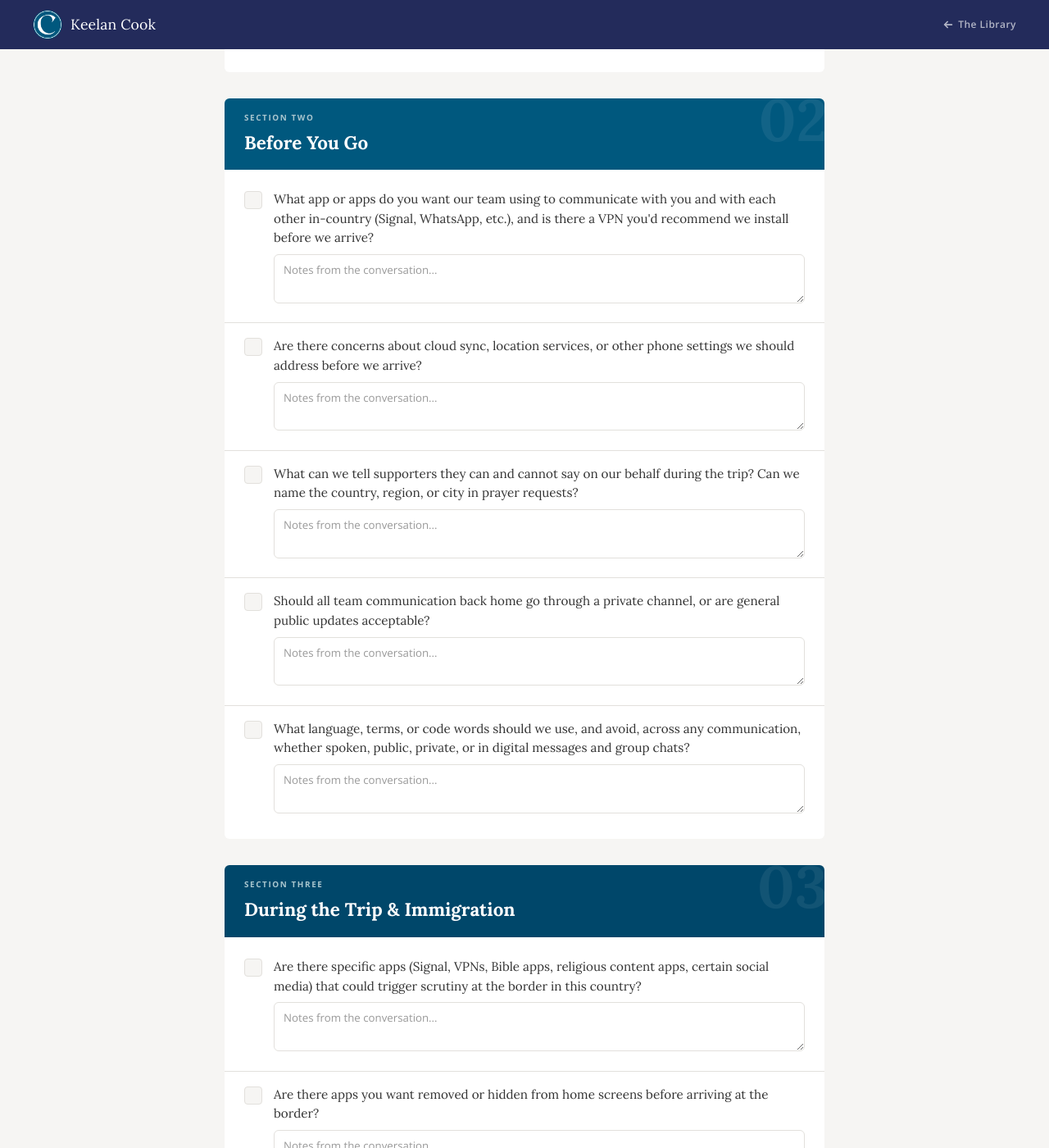
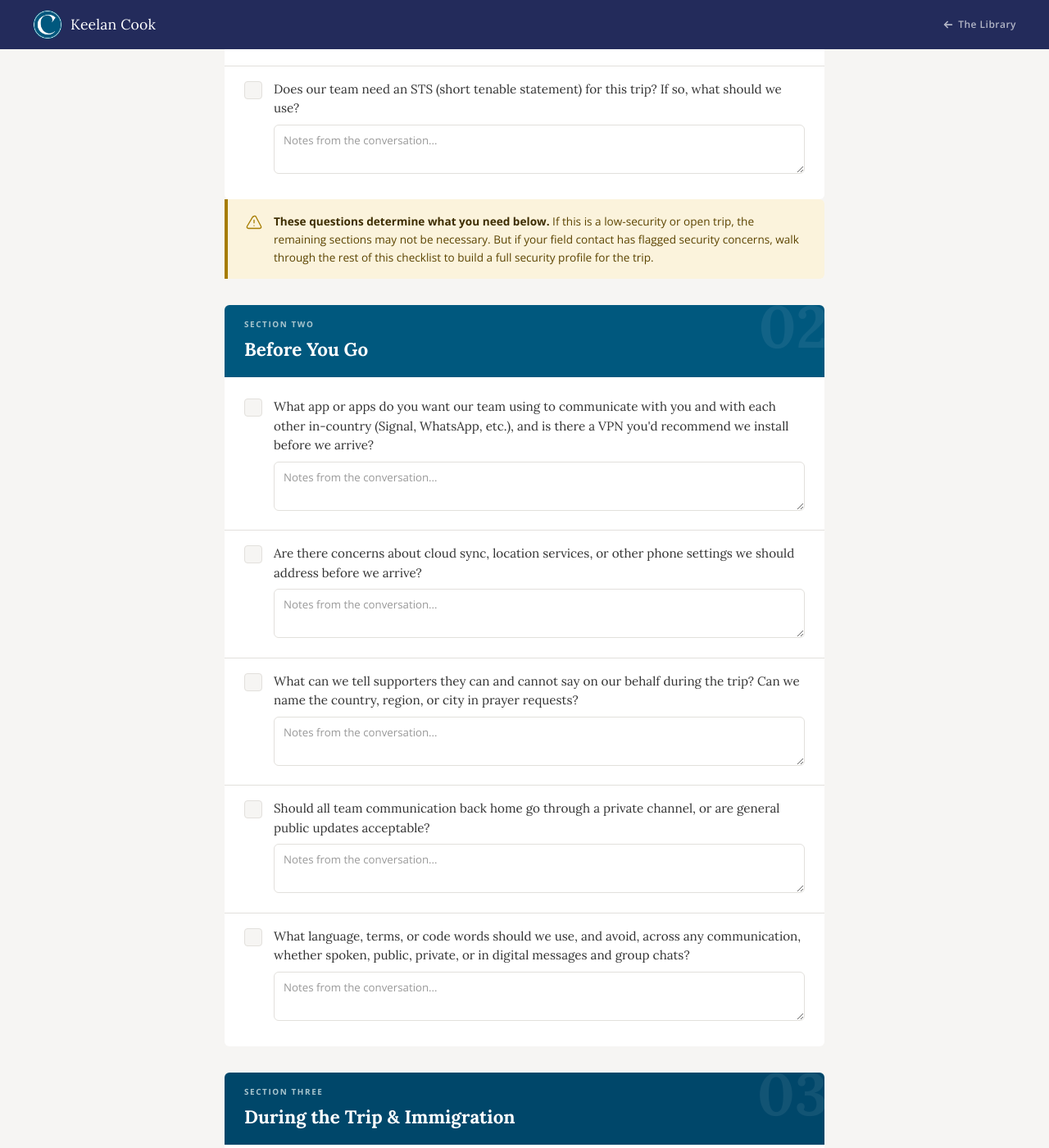
Before and after one commit to keelancook/keelancook.github.io, a Jekyll site: the page built from library/trip-security-checklist.html, in a window 1280 px wide and 1400 px high, scrolled down 1414 px. Shown: the whole window at 82% size. Built offline with Jekyll 4.4.1, drawn with Linux system fonts in a browser that asks for light colours; some of the changed text lies outside the part shown.

Commit message:
Adjusted the checklist form for the third time

```diff
--- a/library/trip-security-checklist.html
+++ b/library/trip-security-checklist.html
@@ -369,6 +369,20 @@ body { font-family: var(--sans); background: var(--offwht); color: var(--dgray);
             <textarea class="check-note" placeholder="Notes from the conversation..."></textarea>
           </div>
         </div>
+        <div class="check-item">
+          <div class="check-box-wrap"><input type="checkbox" id="q5"><label class="check-box-visual" for="q5"></label></div>
+          <div class="check-content">
+            <p class="check-question">Does our team need an STS (short tenable statement) for this trip? If so, what should we use?</p>
+            <textarea class="check-note" placeholder="Notes from the conversation..."></textarea>
+          </div>
+        </div>
+      </div>
+
+      <div class="security-box">
+        <svg class="security-icon" width="20" height="20" viewBox="0 0 24 24" fill="none">
+          <path d="M12 9v4M12 17h.01M10.3 3.86L1.82 18a2 2 0 0 0 1.71 3h16.94a2 2 0 0 0 1.71-3L14.7 3.86a2 2 0 0 0-3.42 0z" stroke="currentColor" stroke-width="1.6" stroke-linecap="round" stroke-linejoin="round"/>
+        </svg>
+        <p class="security-text"><strong>These questions determine what you need below.</strong> If this is a low-security or open trip, the remaining sections may not be necessary. But if your field contact has flagged security concerns, walk through the rest of this checklist to build a full security profile for the trip.</p>
       </div>
     </div>
 
@@ -381,35 +395,35 @@ body { font-family: var(--sans); background: var(--offwht); color: var(--dgray);
       </div>
       <div class="checklist-body">
         <div class="check-item">
-          <div class="check-box-wrap"><input type="checkbox" id="q5"><label class="check-box-visual" for="q5"></label></div>
+          <div class="check-box-wrap"><input type="checkbox" id="q6"><label class="check-box-visual" for="q6"></label></div>
           <div class="check-content">
             <p class="check-question">What app or apps do you want our team using to communicate with you and with each other in-country (Signal, WhatsApp, etc.), and is there a VPN you'd recommend we install before we arrive?</p>
             <textarea class="check-note" placeholder="Notes from the conversation..."></textarea>
           </div>
         </div>
         <div class="check-item">
-          <div class="check-box-wrap"><input type="checkbox" id="q6"><label class="check-box-visual" for="q6"></label></div>
+          <div class="check-box-wrap"><input type="checkbox" id="q7"><label class="check-box-visual" for="q7"></label></div>
           <div class="check-content">
             <p class="check-question">Are there concerns about cloud sync, location services, or other phone settings we should address before we arrive?</p>
             <textarea class="check-note" placeholder="Notes from the conversation..."></textarea>
           </div>
         </div>
         <div class="check-item">
-          <div class="check-box-wrap"><input type="checkbox" id="q7"><label class="check-box-visual" for="q7"></label></div>
+          <div class="check-box-wrap"><input type="checkbox" id="q8"><label class="check-box-visual" for="q8"></label></div>
           <div class="check-content">
             <p class="check-question">What can we tell supporters they can and cannot say on our behalf during the trip? Can we name the country, region, or city in prayer requests?</p>
             <textarea class="check-note" placeholder="Notes from the conversation..."></textarea>
           </div>
         </div>
         <div class="check-item">
-          <div class="check-box-wrap"><input type="checkbox" id="q8"><label class="check-box-visual" for="q8"></label></div>
+          <div class="check-box-wrap"><input type="checkbox" id="q9"><label class="check-box-visual" for="q9"></label></div>
           <div class="check-content">
             <p class="check-question">Should all team communication back home go through a private channel, or are general public updates acceptable?</p>
             <textarea class="check-note" placeholder="Notes from the conversation..."></textarea>
           </div>
         </div>
         <div class="check-item">
-          <div class="check-box-wrap"><input type="checkbox" id="q9"><label class="check-box-visual" for="q9"></label></div>
+          <div class="check-box-wrap"><input type="checkbox" id="q10"><label class="check-box-visual" for="q10"></label></div>
           <div class="check-content">
             <p class="check-question">What language, terms, or code words should we use, and avoid, across any communication, whether spoken, public, private, or in digital messages and group chats?</p>
             <textarea class="check-note" placeholder="Notes from the conversation..."></textarea>
@@ -427,49 +441,49 @@ body { font-family: var(--sans); background: var(--offwht); color: var(--dgray);
       </div>
       <div class="checklist-body">
         <div class="check-item">
-          <div class="check-box-wrap"><input type="checkbox" id="q10"><label class="check-box-visual" for="q10"></label></div>
+          <div class="check-box-wrap"><input type="checkbox" id="q11"><label class="check-box-visual" for="q11"></label></div>
           <div class="check-content">
-            <p class="check-question">Are there specific apps (Signal, VPNs, Bible apps, religious content apps, certain social media) that could trigger scrutiny at the border in this country?</p>
+            <p class="check-question">Are there any specific suggestions concerning immigration, especially concerning our phones or other tech?</p>
             <textarea class="check-note" placeholder="Notes from the conversation..."></textarea>
           </div>
         </div>
         <div class="check-item">
-          <div class="check-box-wrap"><input type="checkbox" id="q11"><label class="check-box-visual" for="q11"></label></div>
+          <div class="check-box-wrap"><input type="checkbox" id="q12"><label class="check-box-visual" for="q12"></label></div>
           <div class="check-content">
             <p class="check-question">Are there apps you want removed or hidden from home screens before arriving at the border?</p>
             <textarea class="check-note" placeholder="Notes from the conversation..."></textarea>
           </div>
         </div>
         <div class="check-item">
-          <div class="check-box-wrap"><input type="checkbox" id="q12"><label class="check-box-visual" for="q12"></label></div>
+          <div class="check-box-wrap"><input type="checkbox" id="q13"><label class="check-box-visual" for="q13"></label></div>
           <div class="check-content">
             <p class="check-question">What is your policy for whether team members can post anything on social media during the trip?</p>
             <textarea class="check-note" placeholder="Notes from the conversation..."></textarea>
           </div>
         </div>
         <div class="check-item">
-          <div class="check-box-wrap"><input type="checkbox" id="q13"><label class="check-box-visual" for="q13"></label></div>
+          <div class="check-box-wrap"><input type="checkbox" id="q14"><label class="check-box-visual" for="q14"></label></div>
           <div class="check-content">
             <p class="check-question">Can team members photograph local believers? Under what conditions, and with what level of consent required?</p>
             <textarea class="check-note" placeholder="Notes from the conversation..."></textarea>
           </div>
         </div>
         <div class="check-item">
-          <div class="check-box-wrap"><input type="checkbox" id="q14"><label class="check-box-visual" for="q14"></label></div>
+          <div class="check-box-wrap"><input type="checkbox" id="q15"><label class="check-box-visual" for="q15"></label></div>
           <div class="check-content">
             <p class="check-question">Can team members photograph you or other field workers? What is your preference?</p>
             <textarea class="check-note" placeholder="Notes from the conversation..."></textarea>
           </div>
         </div>
         <div class="check-item">
-          <div class="check-box-wrap"><input type="checkbox" id="q15"><label class="check-box-visual" for="q15"></label></div>
+          <div class="check-box-wrap"><input type="checkbox" id="q16"><label class="check-box-visual" for="q16"></label></div>
           <div class="check-content">
             <p class="check-question">Are there specific locations, buildings, neighborhoods, or gathering places that should never be photographed?</p>
             <textarea class="check-note" placeholder="Notes from the conversation..."></textarea>
           </div>
         </div>
         <div class="check-item">
-          <div class="check-box-wrap"><input type="checkbox" id="q16"><label class="check-box-visual" for="q16"></label></div>
+          <div class="check-box-wrap"><input type="checkbox" id="q17"><label class="check-box-visual" for="q17"></label></div>
           <div class="check-content">
             <p class="check-question">How do you want us to handle prayer and trip updates to supporters while we're in-country? Is a private Signal group appropriate, or do you prefer no real-time communication?</p>
             <textarea class="check-note" placeholder="Notes from the conversation..."></textarea>
@@ -487,28 +501,28 @@ body { font-family: var(--sans); background: var(--offwht); color: var(--dgray);
       </div>
       <div class="checklist-body">
         <div class="check-item">
-          <div class="check-box-wrap"><input type="checkbox" id="q17"><label class="check-box-visual" for="q17"></label></div>
+          <div class="check-box-wrap"><input type="checkbox" id="q18"><label class="check-box-visual" for="q18"></label></div>
           <div class="check-content">
             <p class="check-question">What is your protocol for photos after the team returns home? Is there a clearance process before anything is shared publicly?</p>
             <textarea class="check-note" placeholder="Notes from the conversation..."></textarea>
           </div>
         </div>
         <div class="check-item">
-          <div class="check-box-wrap"><input type="checkbox" id="q18"><label class="check-box-visual" for="q18"></label></div>
+          <div class="check-box-wrap"><input type="checkbox" id="q19"><label class="check-box-visual" for="q19"></label></div>
           <div class="check-content">
             <p class="check-question">Is there a waiting period after the trip before any photos or stories can be shared publicly?</p>
             <textarea class="check-note" placeholder="Notes from the conversation..."></textarea>
           </div>
         </div>
         <div class="check-item">
-          <div class="check-box-wrap"><input type="checkbox" id="q19"><label class="check-box-visual" for="q19"></label></div>
+          <div class="check-box-wrap"><input type="checkbox" id="q20"><label class="check-box-visual" for="q20"></label></div>
           <div class="check-content">
             <p class="check-question">How should we handle the church presentation and post-trip sharing? Would you want to review before we present publicly?</p>
             <textarea class="check-note" placeholder="Notes from the conversation..."></textarea>
           </div>
         </div>
         <div class="check-item">
-          <div class="check-box-wrap"><input type="checkbox" id="q20"><label class="check-box-visual" for="q20"></label></div>
+          <div class="check-box-wrap"><input type="checkbox" id="q21"><label class="check-box-visual" for="q21"></label></div>
           <div class="check-content">
             <p class="check-question">Is there anything from this trip that should remain permanently private, even after we return home?</p>
             <textarea class="check-note" placeholder="Notes from the conversation..."></textarea>
```
